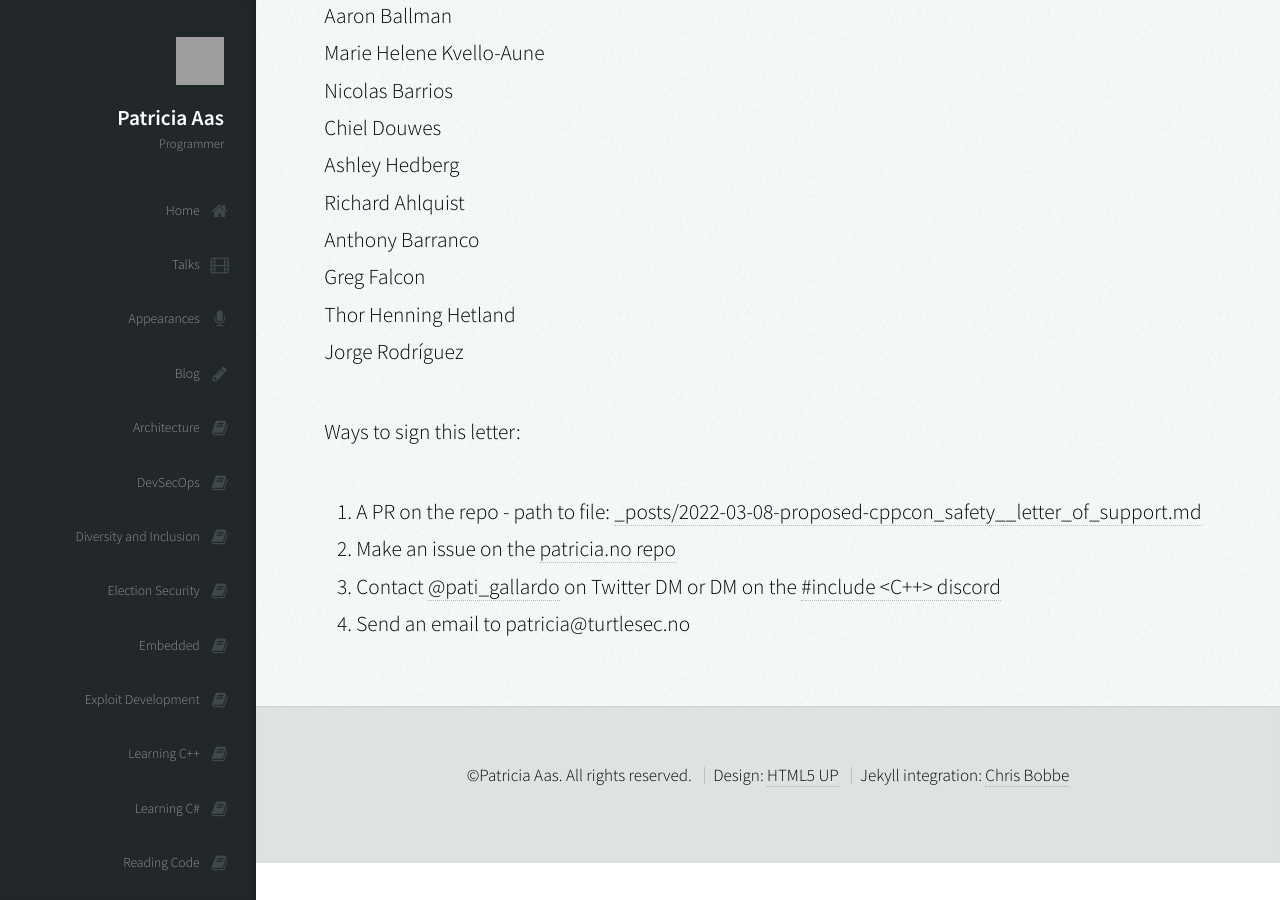
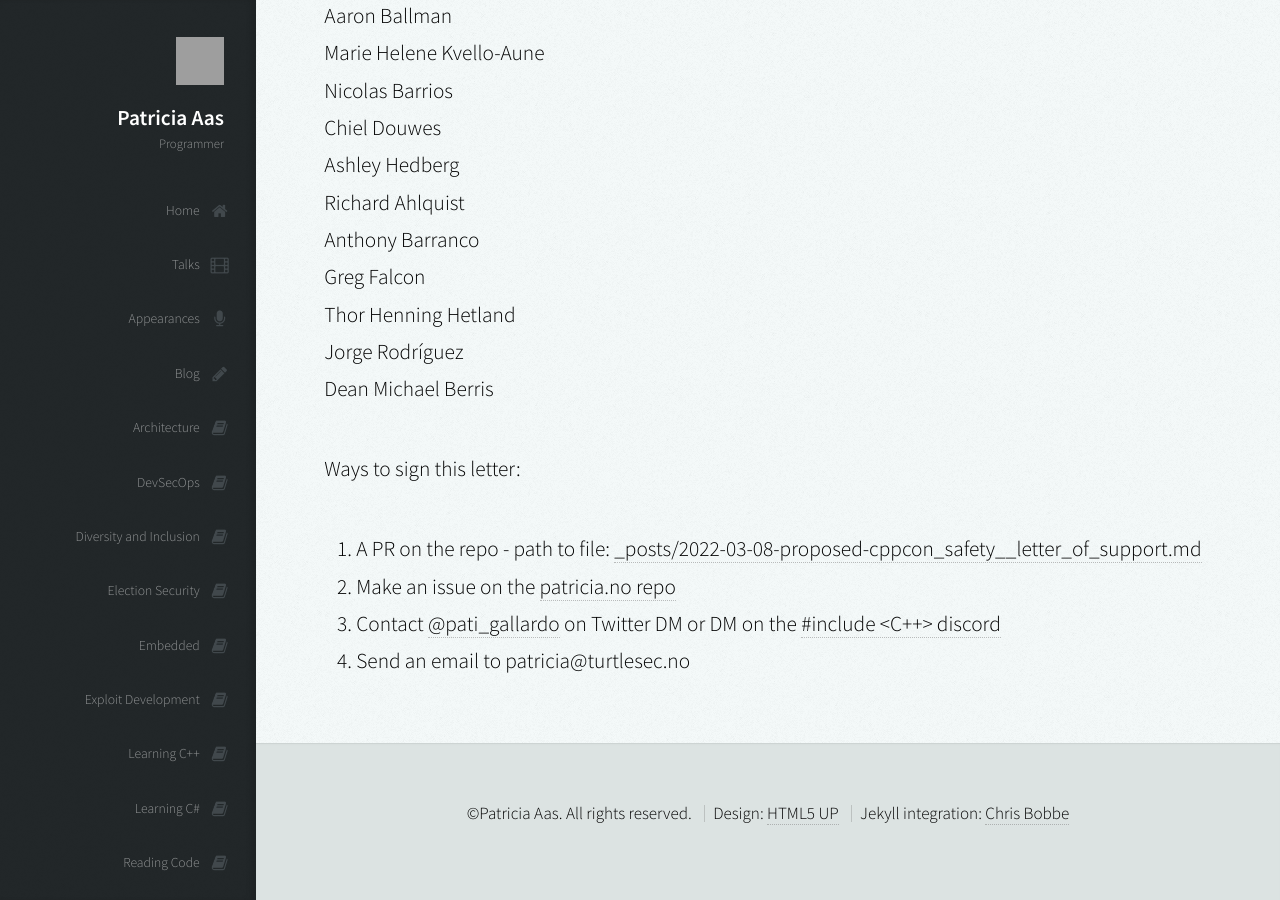
Before and after one commit to patricia-gallardo/patricia-gallardo.github.io, a Jekyll site: the page built from _posts/2022-03-08-proposed-cppcon_safety__letter_of_support.md, in a window 1280 px wide and 900 px high, scrolled down 5373 px. Built offline with Jekyll 4.4.1, drawn with Linux system fonts in a browser that asks for light colours; nearby versions of some CDN libraries; grey boxes are pictures that could not be loaded.

Commit message:
Adding my name to the list of supporters
Thank you for doing this.

```diff
--- a/_posts/2022-03-08-proposed-cppcon_safety__letter_of_support.md
+++ b/_posts/2022-03-08-proposed-cppcon_safety__letter_of_support.md
@@ -152,6 +152,7 @@ Anthony Barranco <br>
 Greg Falcon <br>
 Thor Henning Hetland <br>
 Jorge Rodríguez <br>
+Dean Michael Berris <br>
 
 
 Ways to sign this letter:
```
